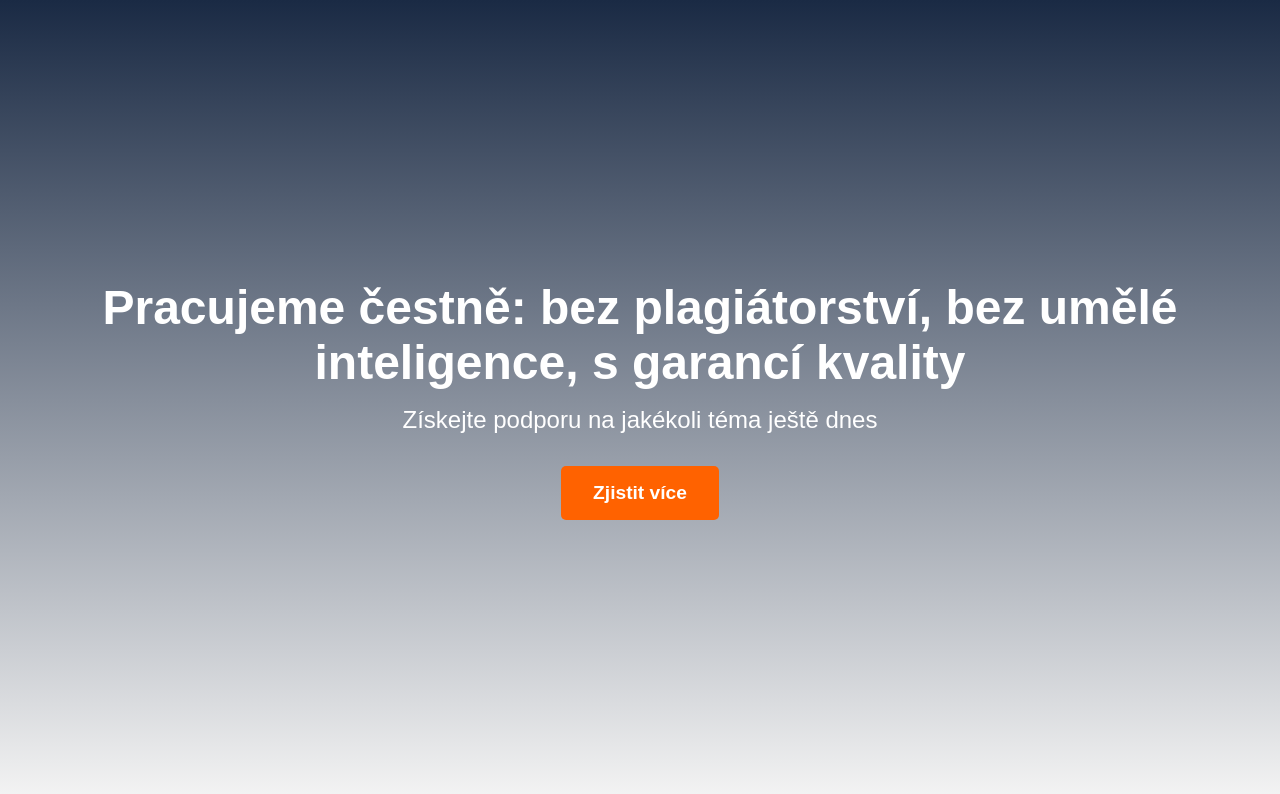
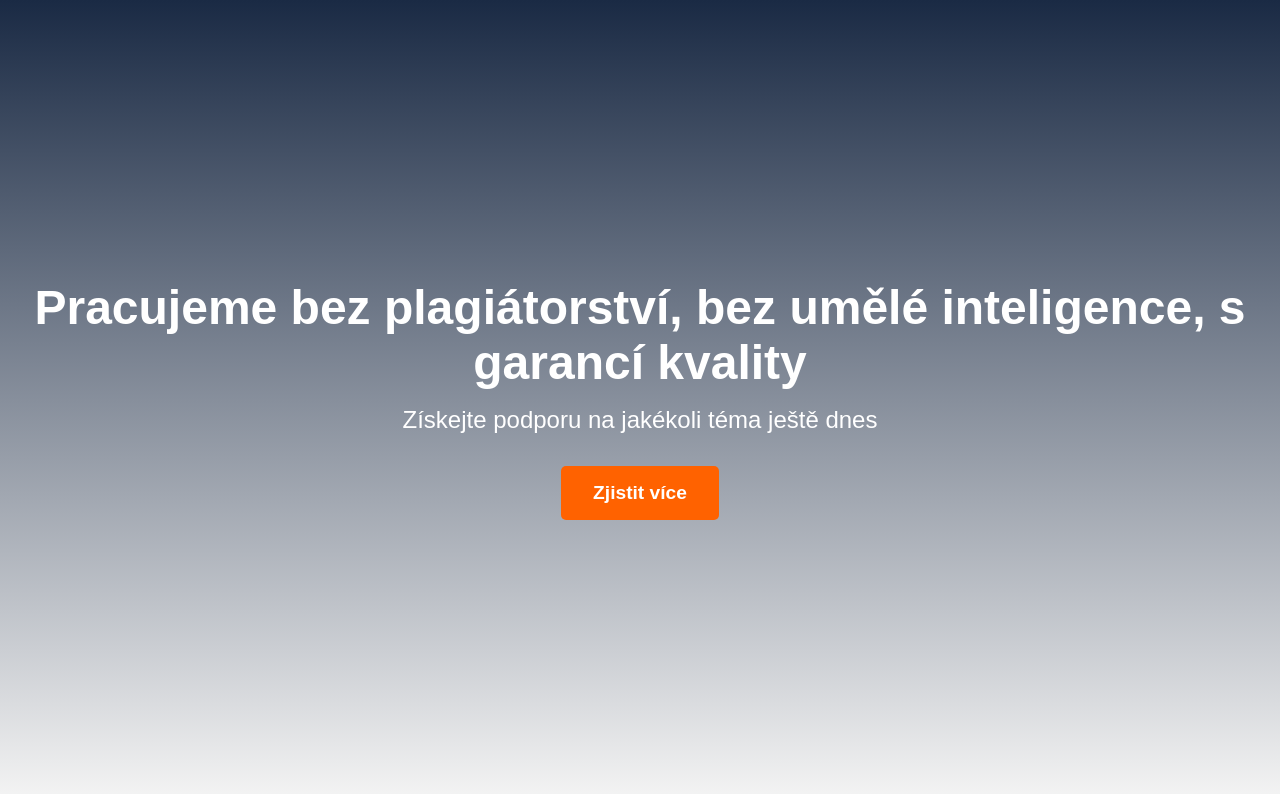
Before and after one commit to Plozyak/Prokladka, a plain HTML site: page index.html in a window 1280 px wide. Drawn offline with Linux system fonts and the light colour scheme.

Commit message:
Update index.html

```diff
--- a/index.html
+++ b/index.html
@@ -42,10 +42,10 @@
 <head>
     <meta charset="UTF-8">
     <meta name="viewport" content="width=device-width, initial-scale=1.0">
-    <meta name="description" content="Pracujeme čestně: bez plagiátorství, bez umělé inteligence, s garancí kvality. Získejte podporu na jakékoli téma ještě dnes.">
-    <meta name="keywords" content="diplomová práce, akademická podpora, konzultace, podklady na míru">
+    <meta name="description" content="Pracujeme bez plagiátorství, bez umělé inteligence, s garancí kvality. Získejte podporu na jakékoli téma ještě dnes.">
+    <meta name="keywords" content="diplomová práce">
     <meta name="robots" content="index, follow">
-    <title>DiplomováPomoc - Podpora pro diplomové práce</title>
+    <title>DiplomováPomoc </title>
 
     <!-- Вбудовані стилі для швидкості -->
     <style>
@@ -109,7 +109,7 @@
 </head>
 <body>
     <div class="container">
-        <h1>Pracujeme čestně: bez plagiátorství, bez umělé inteligence, s garancí kvality</h1>
+        <h1>Pracujeme bez plagiátorství, bez umělé inteligence, s garancí kvality</h1>
         <p>Získejte podporu na jakékoli téma ještě dnes</p>
         <a href="https://www.diplomovapomoc.com/" class="cta-button">Zjistit více</a>
     </div>
```
